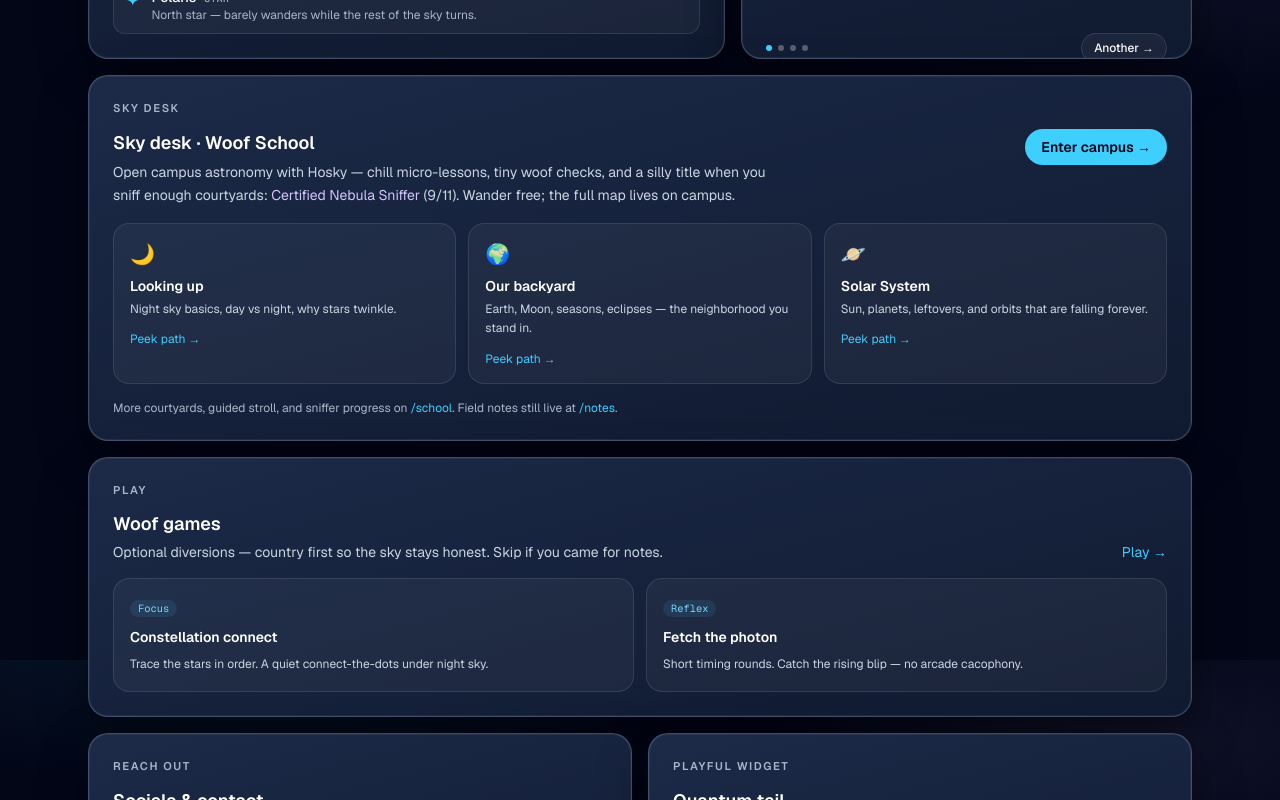
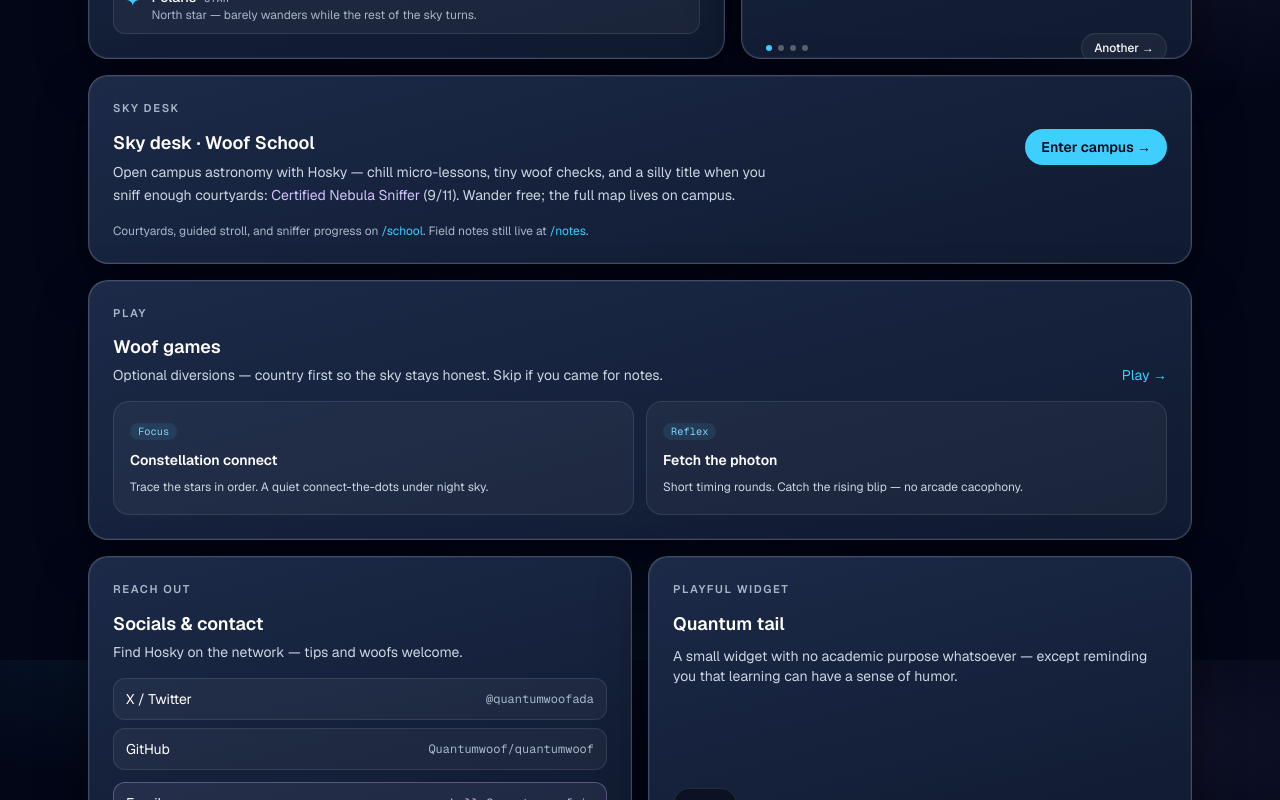
Before and after one commit to Quantumwoof/quantumwoof, a Next.js app: page / in a window 1280 px wide. Shown: the part 940-1740 px from the top of the page. Built offline with nearby package versions, Linux system fonts and the light colour scheme.

Commit message:
Remove featured topic cards from home Sky desk
Leave only the Woof School teaser blurb and Enter campus link so the home desk stays a clean campus invite.

```diff
--- a/src/components/SkyDesk.tsx
+++ b/src/components/SkyDesk.tsx
@@ -1,19 +1,7 @@
 import Link from "next/link";
-import {
-  getTopic,
-  schoolTopics,
-  SNIFFER_THRESHOLD,
-  type SchoolTopic,
-} from "@/content/woofSchool";
-
-/** Featured courtyards for the home teaser — keep short; full map lives on /school. */
-const FEATURED_SLUGS = ["looking-up", "our-backyard", "solar-system"] as const;
+import { schoolTopics, SNIFFER_THRESHOLD } from "@/content/woofSchool";
 
 export function SkyDesk() {
-  const featured: SchoolTopic[] = FEATURED_SLUGS.map((s) => getTopic(s)).filter(
-    (t): t is SchoolTopic => t != null && t.status === "ready",
-  );
-
   return (
     <div className="flex h-full flex-col gap-4">
       <div className="flex flex-wrap items-start justify-between gap-3">
@@ -34,29 +22,8 @@ export function SkyDesk() {
         </Link>
       </div>
 
-      {featured.length > 0 && (
-        <div className="grid gap-3 sm:grid-cols-3">
-          {featured.map((t) => (
-            <Link
-              key={t.slug}
-              href={`/school/${t.slug}`}
-              className="group rounded-2xl border border-white/10 bg-white/[0.045] p-4 transition hover:border-electric/35 hover:bg-electric/[0.05]"
-            >
-              <p className="text-xl" aria-hidden>
-                {t.emoji}
-              </p>
-              <h3 className="mt-2 text-sm font-semibold text-white group-hover:text-electric-dim">
-                {t.title}
-              </h3>
-              <p className="mt-1 line-clamp-2 text-xs leading-relaxed text-slate">{t.blurb}</p>
-              <p className="mt-3 text-xs text-electric">Peek path →</p>
-            </Link>
-          ))}
-        </div>
-      )}
-
       <p className="text-xs text-slate-muted">
-        More courtyards, guided stroll, and sniffer progress on{" "}
+        Courtyards, guided stroll, and sniffer progress on{" "}
         <Link href="/school" className="text-electric hover:text-white">
           /school
         </Link>
```
